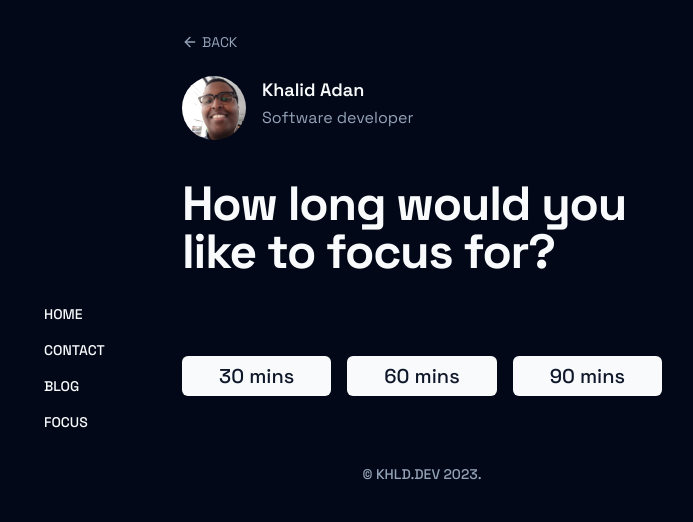
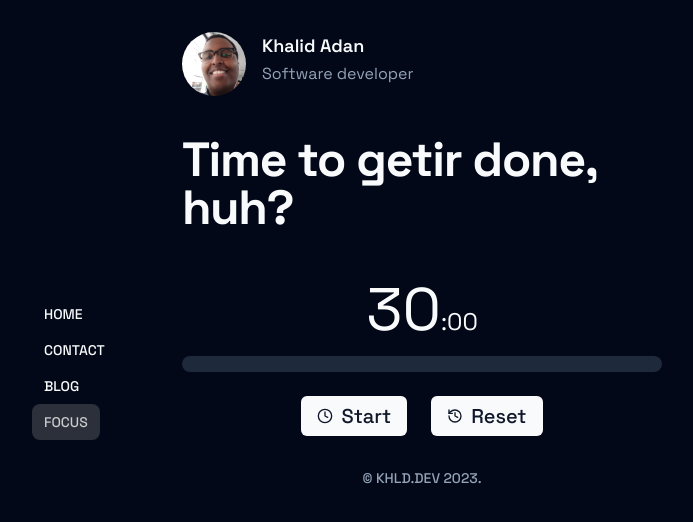
Before and after one commit to KhalidAdan/personal-site, a Next.js app: page /focus in a window 1280 px wide. Both pictures are taken after a click on the button "30 mins". Shown: the top 522 px of the page, without its empty margins (293-986 px from the left). Built offline with nearby package versions, Linux system fonts and the light colour scheme.

Commit message:
Added focus timer

```diff
--- a/app/globals.css
+++ b/app/globals.css
@@ -30,6 +30,9 @@
 
     --destructive: 0 84.2% 60.2%;
     --destructive-foreground: 210 40% 98%;
+
+    --success: 142, 69%, 58%;
+    --success-foreground: 142, 69%, 58%;
 
     --ring: 215 20.2% 65.1%;
 
@@ -64,6 +67,9 @@
     --destructive: 0 62.8% 30.6%;
     --destructive-foreground: 0 85.7% 97.3%;
 
+    --success: 120, 100%, 50%;
+    --success-foreground: 0 0% 100%;
+
     --ring: 217.2 32.6% 17.5%;
   }
 }
--- a/components/focus/FocusTimer.tsx
+++ b/components/focus/FocusTimer.tsx
@@ -3,8 +3,7 @@
 import useFocusTimer from "@/hooks/useFocusTimer";
 import { getAnimationVariants } from "@/lib/utils";
 import { Variants } from "framer-motion";
-import { ArrowLeft } from "lucide-react";
-import Link from "next/link";
+import { ClockIcon, History } from "lucide-react";
 import React from "react";
 import { TypographyH1 } from "../Typography";
 import Header from "../common/Header";
@@ -21,9 +20,11 @@ const childVariants: Variants = {
 };
 
 const FocusTimer = () => {
-  const [selectedFocusTime, setSelectedFocusTime] = React.useState<
-    number | null
-  >(null);
+  const [focusTime, setFocusTime] = React.useState<number | null>(null);
+
+  const handleFocusTimeChange = (newFocusTime: number) => {
+    setFocusTime(newFocusTime);
+  };
 
   return (
     <div className="min-h-[50vh]">
@@ -33,58 +34,61 @@ const FocusTimer = () => {
         initial="hidden"
         animate="visible"
       >
-        <Link
-          href="/blog"
-          className="flex gap-x-1 text-muted-foreground uppercase text-sm mb-6 items-center"
-        >
-          <ArrowLeft className="h-4 w-4" /> Back
-        </Link>
         <Header variants={childVariants}></Header>
         <h1 className="sr-only">focus timer</h1>
-        <SelectFocusTime />
+        {!focusTime && <SelectFocusTime onChange={handleFocusTimeChange} />}
+        {focusTime && <TimerSection focusTimeInMinutes={focusTime} />}
       </AnimatedSection>
     </div>
   );
 };
 
-const SelectFocusTime = () => {
+const SelectFocusTime: React.FC<{
+  onChange: (arg: number) => void;
+}> = ({ onChange }) => {
   return (
-    <>
     <AnimatedSection
       className="mt-0"
       variants={animation}
       initial="hidden"
       animate="visible"
     >
-        <AnimatedSection variants={childVariants} className="mt-10">
+      <AnimatedSection variants={childVariants}>
         <TypographyH1>How long would you like to focus for?</TypographyH1>
       </AnimatedSection>
       <AnimatedSection className="flex-row gap-x-4">
-          <Button className="flex-1 text-xl">30 mins</Button>
-          <Button className="flex-1 text-xl">60 mins</Button>
-          <Button className="flex-1 text-xl">90 mins</Button>
+        <Button className="flex-1 text-xl" onClick={() => onChange(30)}>
+          30 mins
+        </Button>
+        <Button className="flex-1 text-xl" onClick={() => onChange(60)}>
+          60 mins
+        </Button>
+        <Button className="flex-1 text-xl" onClick={() => onChange(90)}>
+          90 mins
+        </Button>
       </AnimatedSection>
     </AnimatedSection>
-    </>
   );
 };
 
-const TimerSection = () => {
-  let initialMinutes = 25;
-  const { seconds, isActive, toggle, reset } = useFocusTimer(initialMinutes);
+const TimerSection: React.FC<{ focusTimeInMinutes: number }> = ({
+  focusTimeInMinutes,
+}) => {
+  const { seconds, isActive, toggle, reset } =
+    useFocusTimer(focusTimeInMinutes);
 
   const minutes = Math.floor(seconds / 60);
   const remSeconds = seconds % 60;
 
-  const totalSeconds = initialMinutes * 60;
+  const totalSeconds = focusTimeInMinutes * 60;
   const elapsedSeconds = totalSeconds - seconds;
   const progress = (elapsedSeconds / totalSeconds) * 100;
   return (
-    <>
-      <AnimatedSection variants={childVariants} className="mt-10">
+    <AnimatedSection variants={childVariants} className="mt-6">
+      <AnimatedSection className="mt-4">
         <TypographyH1>Time to getir done, huh?</TypographyH1>
       </AnimatedSection>
-      <AnimatedSection className="text-center">
+      <AnimatedSection className="text-center mt-4">
         <label className="mb-4">
           <span className="text-6xl">{String(minutes).padStart(2, "0")}</span>
           <span className="text-2xl">
@@ -93,10 +97,13 @@ const TimerSection = () => {
         </label>
       </AnimatedSection>
       <Progress value={progress} />
-      <AnimatedSection className="flex flex-row  justify-center gap-x-4 mt-4">
-        <Button onClick={toggle}>{isActive ? "Pause" : "Start"}</Button>
-        <Button className="button" onClick={reset}>
-          Reset
+      <AnimatedSection className="flex flex-row  justify-center gap-x-6 mt-6">
+        <Button onClick={toggle} className="text-xl">
+          <ClockIcon className="mr-2 h-4 w-4" />
+          {isActive ? "Pause" : "Start"}
+        </Button>
+        <Button onClick={reset} className="text-xl">
+          <History className="mr-2 h-4 w-4" /> Reset
         </Button>
         <SoundPlayer
           play={isActive}
@@ -104,7 +111,7 @@ const TimerSection = () => {
           loop
         />
       </AnimatedSection>
-    </>
+    </AnimatedSection>
   );
 };
 
--- a/tailwind.config.js
+++ b/tailwind.config.js
@@ -2,11 +2,11 @@
 module.exports = {
   darkMode: ["class"],
   content: [
-    './pages/**/*.{ts,tsx}',
-    './components/**/*.{ts,tsx}',
-    './app/**/*.{ts,tsx}',
-    './src/**/*.{ts,tsx}',
-	],
+    "./pages/**/*.{ts,tsx}",
+    "./components/**/*.{ts,tsx}",
+    "./app/**/*.{ts,tsx}",
+    "./src/**/*.{ts,tsx}",
+  ],
   theme: {
     container: {
       center: true,
@@ -17,6 +17,11 @@ module.exports = {
     },
     extend: {
       colors: {
+        dark: "#313628",
+        light: "#D7DAE5",
+        "accent-gray": "#595358",
+        "accent-blue": "#0094c6",
+        "accent-red": "#F58F29",
         border: "hsl(var(--border))",
         input: "hsl(var(--input))",
         ring: "hsl(var(--ring))",
@@ -33,6 +38,10 @@ module.exports = {
         destructive: {
           DEFAULT: "hsl(var(--destructive))",
           foreground: "hsl(var(--destructive-foreground))",
+        },
+        success: {
+          DEFAULT: "hsl(var(--success))",
+          foreground: "hsl(var(--success-foreground))",
         },
         muted: {
           DEFAULT: "hsl(var(--muted))",
@@ -72,5 +81,9 @@ module.exports = {
       },
     },
   },
-  plugins: [require("tailwindcss-animate")],
-}
+  plugins: [
+    require("tailwindcss-animate"),
+    require("@tailwindcss/forms"),
+    require("@tailwindcss/typography"),
+  ],
+};
```
Lines whose indentation alone changed are shown as unchanged.
